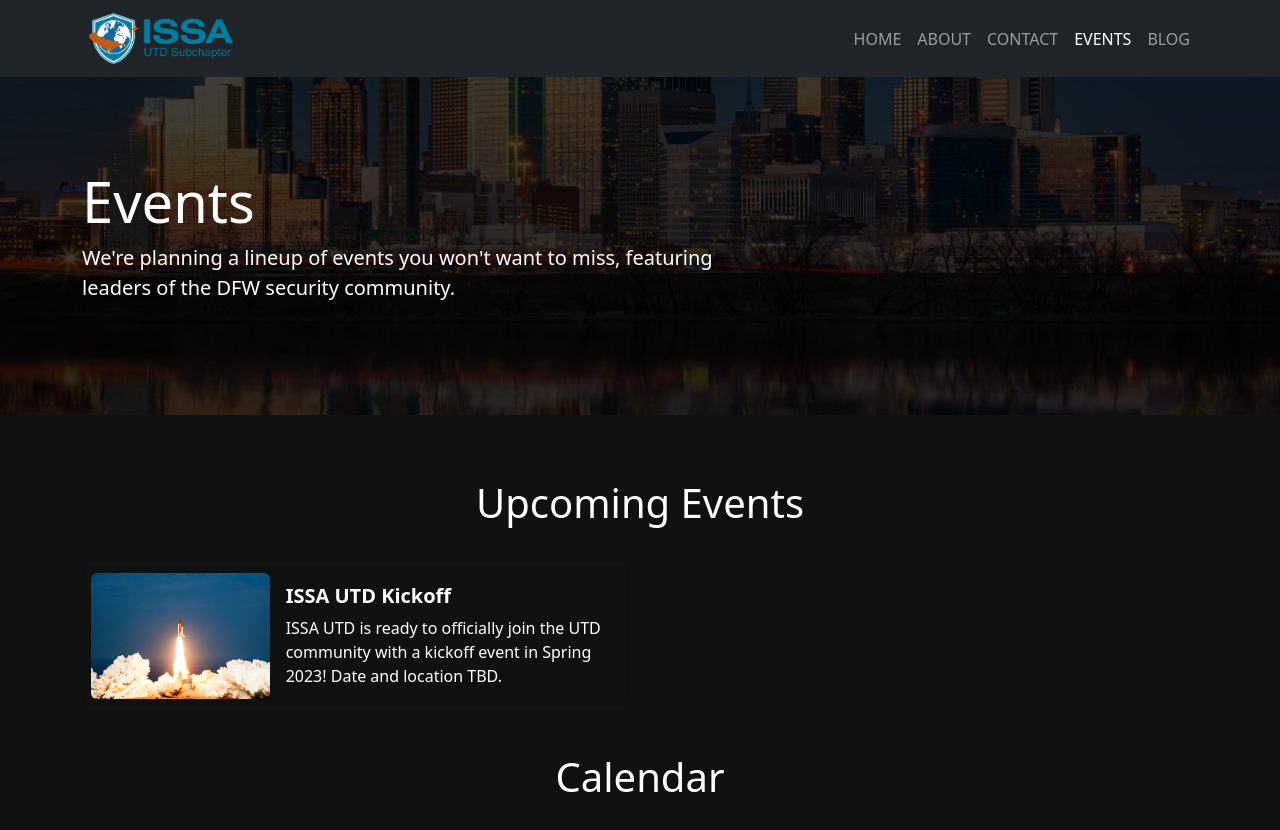
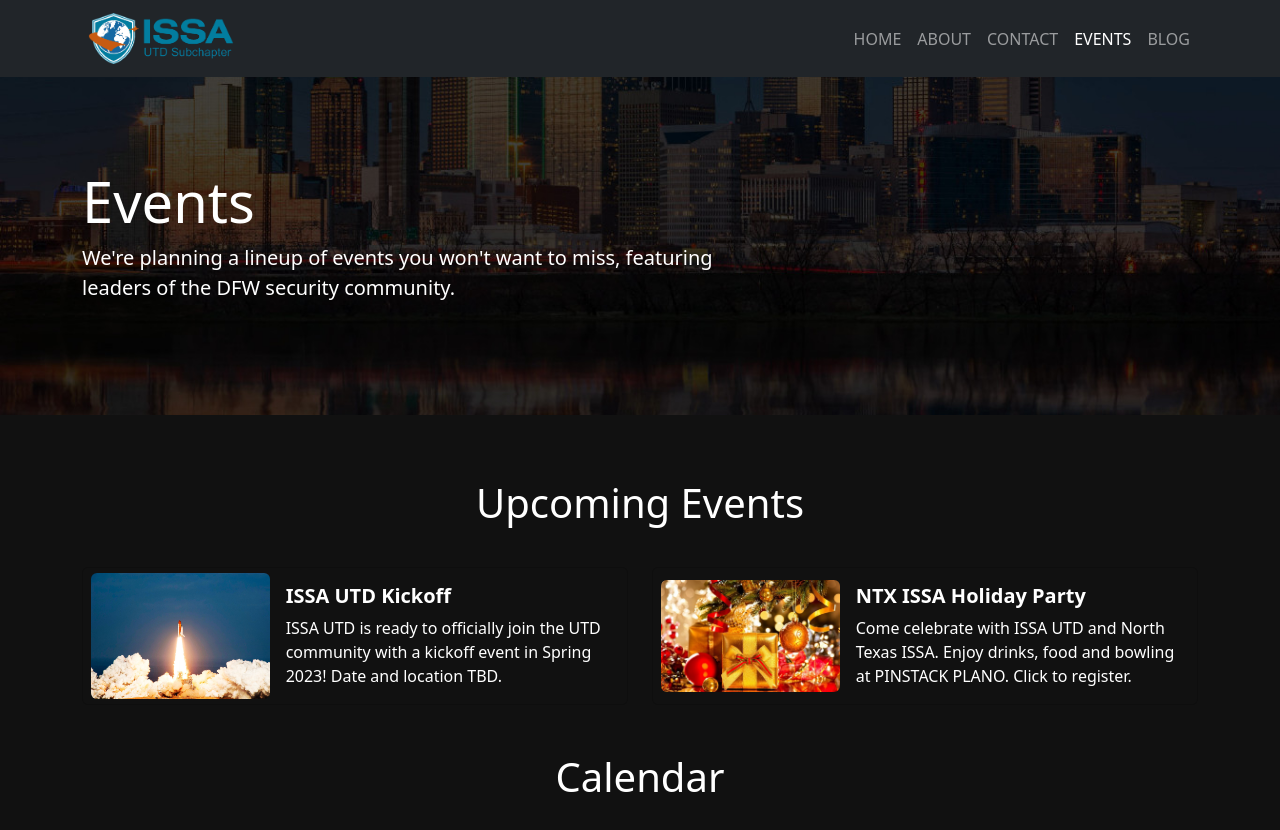
Before and after one commit to la-bala/issa-utd, a Vue app: page /events in a window 1280 px wide. Shown: the top 830 px of the page. Built offline with nearby package versions, Linux system fonts and the light colour scheme.

Commit message:
holiday party and home page icon wrapping fix

```diff
--- a/src/components/Calendar.vue
+++ b/src/components/Calendar.vue
@@ -32,17 +32,17 @@
                         </div>
                     </div>
                 </div>
-                <div class="col-lg-6" hidden>
-                    <a class="text-decoration-none" href="#" target="_blank" rel="noopener noreferrer">
+                <div class="col-lg-6">
+                    <a class="text-decoration-none" href="https://www.eventbrite.com/e/ntx-issa-holiday-party-tickets-469591941137" target="_blank" rel="noopener noreferrer">
                         <div class="card text-white ps-2">
                             <div class="row g-0" style="height:100%">
                                 <div class="col-4 my-auto">
-                                    <img src="../assets/meetingimageplaceholder.jpg" class="img-fluid rounded" alt="Event thumbnail">
+                                    <img src="../assets/holidays.jpeg" class="img-fluid rounded" alt="Event thumbnail" style="height:100%">
                                 </div>
                                 <div class="col-8">
                                     <div class="card-body">
-                                        <h5 class="card-title fw-bold">Next meeting</h5>
-                                        <p class="card-text">It's a meeting</p>
+                                        <h5 class="card-title fw-bold">NTX ISSA Holiday Party</h5>
+                                        <p class="card-text">Come celebrate with ISSA UTD and North Texas ISSA. Enjoy drinks, food and bowling at PINSTACK PLANO. Click to register.</p>
                                     </div>
                                 </div>
                             </div>
--- a/src/components/jumbotrons/JumbotronHome.vue
+++ b/src/components/jumbotrons/JumbotronHome.vue
@@ -23,12 +23,14 @@
                 <h1 class="display-4">Hi! We're the student subchapter of <a href="https://www.ntxissa.org" class="text-decoration-none" target="_blank" rel="noopener noreferrer">North Texas ISSA</a> at <a href="https://www.utdallas.edu" class="text-decoration-none" target="_blank" rel="noopener noreferrer">UT Dallas.</a></h1>
                 <p class="lead">We're a community dedicated to developing and connecting UTD's future cybersecurity leaders. No matter your background, let's kickstart our careers together.</p>
             </div>
-            <div class="col-lg-2 mb-3">
+            <div class="col-lg-3 mb-3">
                 <p class="lead fst-italic">connect with us!</p>
-                <DiscordIcon :size="32"/>
-                <InstagramIcon :size="32"/>
-                <TwitterIcon :size="32"/>
-                <EmailIcon :size="32"/>
+                <div>
+                    <DiscordIcon :size="32"/>
+                    <InstagramIcon :size="32"/>
+                    <TwitterIcon :size="32"/>
+                    <EmailIcon :size="32"/>
+                </div>
             </div>
             <div class="col-lg-2">
                 <p class="lead fst-italic">join us!</p>
```
Also changed, not shown: src/assets/holidays.jpeg (added).
